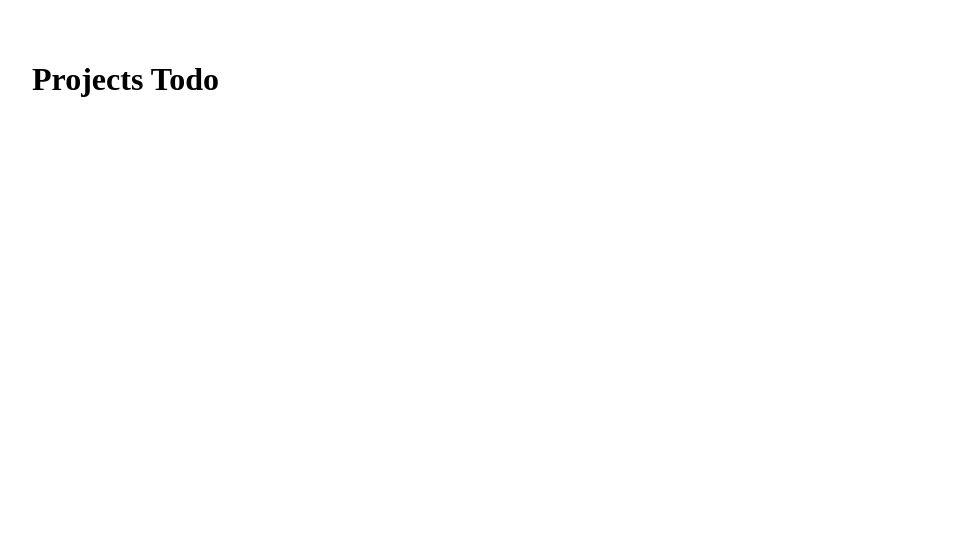
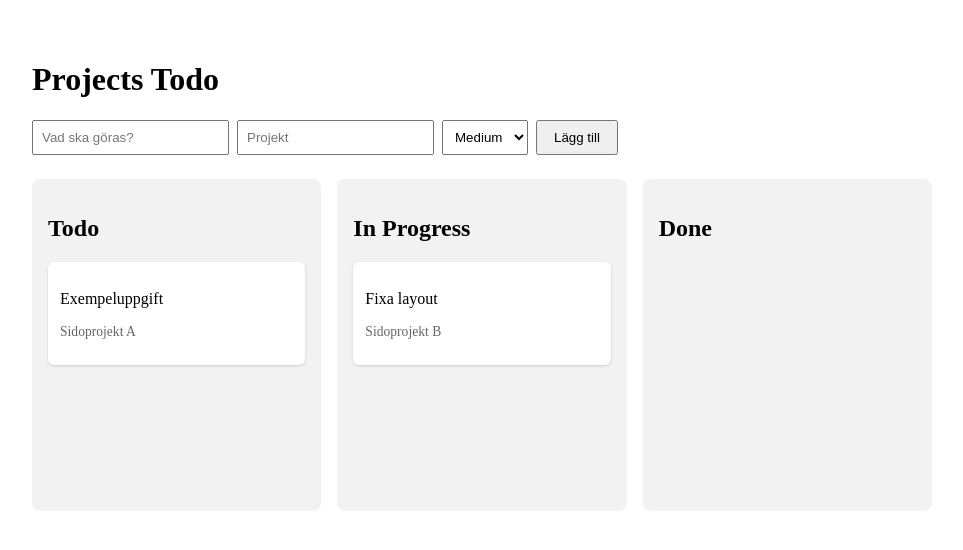
Before and after one commit to gurkvatten/labb2todo, a Vue app: page / in a window 1280 px wide. Shown: the top 550 px of the page, without its empty margins (158-1121 px from the left). Built offline with nearby package versions, Linux system fonts and the light colour scheme.

Commit message:
add tasks

```diff
--- a/src/App.vue
+++ b/src/App.vue
@@ -1,19 +1,87 @@
 <script setup>
-import { ref } from 'vue';
+import { ref, computed } from 'vue';
 
 const tasks = ref([
   { id: 1, title: 'Exempeluppgift', project: 'Sidoprojekt A', status: 'todo', priority: 'medium' },
   { id: 2, title: 'Fixa layout', project: 'Sidoprojekt B', status: 'in-progress', priority: 'high' },
 ])
+
+let nextId = 3
+
+const newTask = ref({
+  title: '',
+  project: '',
+  priority: 'medium',
+})
+
+function addTask() {
+  if (!newTask.value.title.trim()) return
+
+  tasks.value.push({
+    id: nextId++,
+    title: newTask.value.title,
+    project: newTask.value.project,
+    priority: newTask.value.priority,
+    status: 'todo',
+  })
+
+  newTask.value = { title: '', project: '', priority: 'medium' }
+}
+
+const todoTasks = computed(() => tasks.value.filter(t => t.status === 'todo'))
+const inProgressTasks = computed(() => tasks.value.filter(t => t.status === 'in-progress'))
+const doneTasks = computed(() => tasks.value.filter(t => t.status === 'done'))
 </script>
 
 <template>
   <div class="app">
     <h1>Projects Todo</h1>
+
+    <form class="add-form" @submit.prevent="addTask">
+      <input
+        v-model="newTask.title"
+        type="text"
+        placeholder="Vad ska göras?"
+        required
+      />
+      <input
+        v-model="newTask.project"
+        type="text"
+        placeholder="Projekt"
+      />
+      <select v-model="newTask.priority">
+        <option value="low">Låg</option>
+        <option value="medium">Medium</option>
+        <option value="high">Hög</option>
+      </select>
+      <button type="submit">Lägg till</button>
+    </form>
+
+    <div class="board">
+      <div class="column">
+        <h2>Todo</h2>
+        <div v-for="task in todoTasks" :key="task.id" class="card">
+          <p class="title">{{ task.title }}</p>
+          <p class="project">{{ task.project }}</p>
+        </div>
+      </div>
+      <div class="column">
+        <h2>In Progress</h2>
+        <div v-for="task in inProgressTasks" :key="task.id" class="card">
+          <p class="title">{{ task.title }}</p>
+          <p class="project">{{ task.project }}</p>
+        </div>
+      </div>
+      <div class="column">
+        <h2>Done</h2>
+        <div v-for="task in doneTasks" :key="task.id" class="card">
+          <p class="title">{{ task.title }}</p>
+          <p class="project">{{ task.project }}</p>
+        </div>
+      </div>
+    </div>
   </div>
 </template>
-
-
 
 <style scoped>
 .app {
--- a/src/style.css
+++ b/src/style.css
@@ -6,3 +6,46 @@
   --warning-color: #ffc107;
   --info-color: #17a2b8;
 }
+
+.board {
+  display: grid;
+  grid-template-columns: repeat(3, 1fr);
+  gap: 1rem;
+  margin-top: 1.5rem;
+}
+
+.column {
+  background: #f2f2f2;
+  border-radius: 8px;
+  padding: 1rem;
+  min-height: 300px;
+}
+
+.card {
+  background: white;
+  border-radius: 6px;
+  padding: 0.75rem;
+  margin-bottom: 0.5rem;
+  box-shadow: 0 1px 3px rgba(0,0,0,0.15);
+}
+
+.card .project {
+  font-size: 0.85rem;
+  color: #666;
+}
+
+.add-form {
+  display: flex;
+  gap: 0.5rem;
+  margin-top: 1rem;
+}
+
+.add-form input,
+.add-form select {
+  padding: 0.5rem;
+}
+
+.add-form button {
+  padding: 0.5rem 1rem;
+  cursor: pointer;
+}
```
